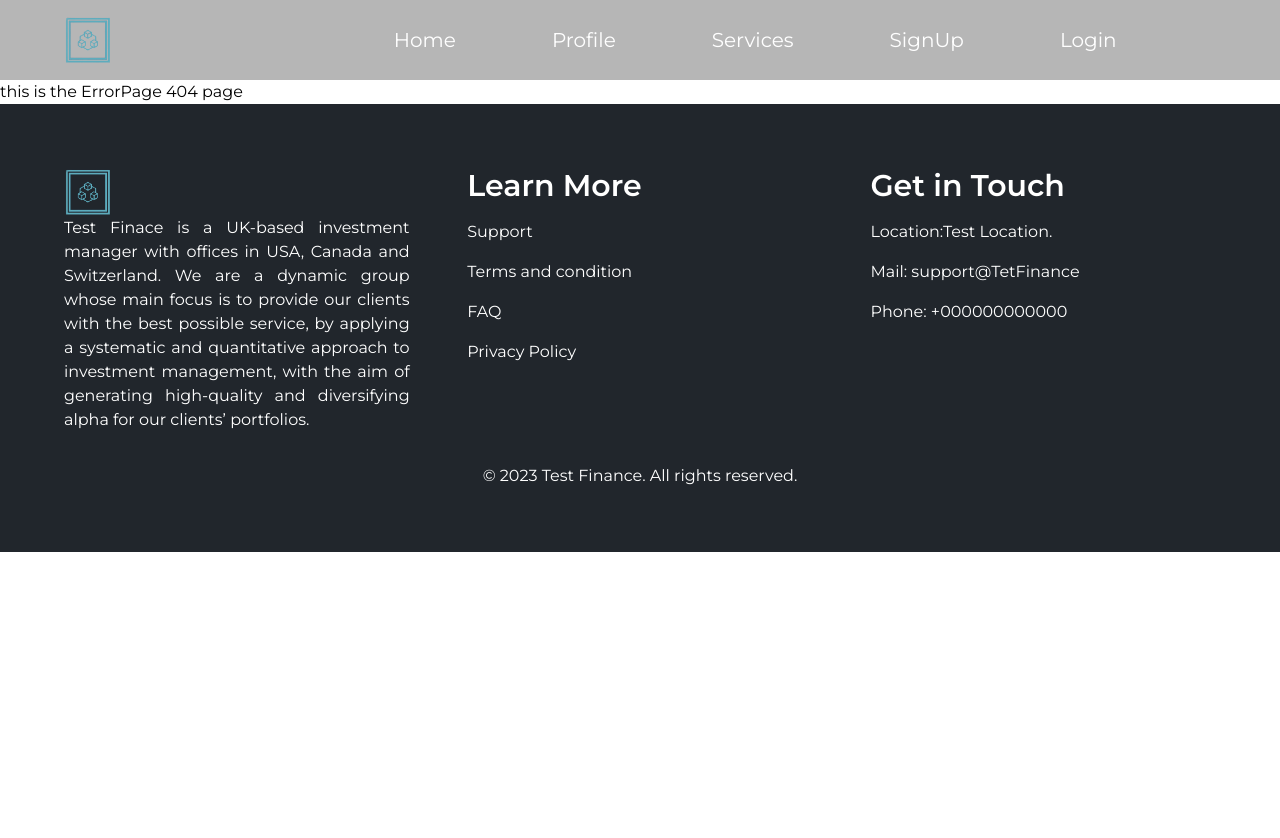
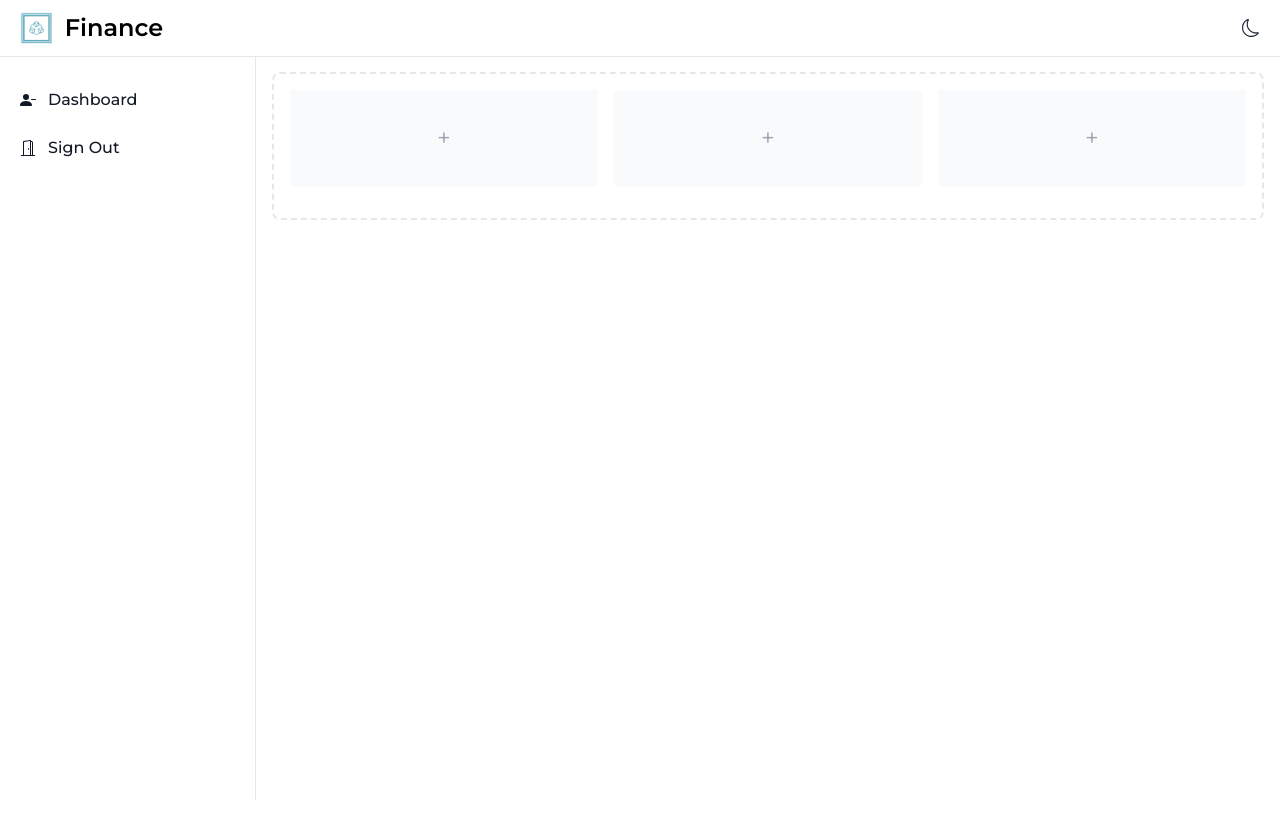
Before and after one commit to Verifieddanny/TestFinance, a React (Vite) app: page /dashboard in a window 1280 px wide. Shown: the top 838 px of the page. After the commit the page ends 800 px from the top, so only its background shows below. Built offline with nearby package versions, Linux system fonts and the light colour scheme.

Commit message:
Dashboard in dashboard.jsx, updated navs and auth

```diff
--- a/index.html
+++ b/index.html
@@ -1,5 +1,5 @@
 <!DOCTYPE html>
-<html lang="en">
+<html lang="en" class="dark">
   <head>
     <meta charset="UTF-8" />
     <link rel="icon" type="image/svg+xml" href="/vite.svg" />
--- a/src/App.jsx
+++ b/src/App.jsx
@@ -1,4 +1,4 @@
-import { useState } from "react";
+import { useEffect, useState } from "react";
 import { BrowserRouter as Router, Routes, Route, Link } from "react-router-dom";
 import { About } from "./Pages/About";
 import { Home } from "./Pages/Home";
@@ -6,20 +6,47 @@ import { LoginPage } from "./Pages/Login";
 import { RegisterPage } from "./Pages/Register";
 import { ServicePage } from "./Pages/Services";
 import { ErrorPage } from "./Pages/ErrorPage";
+import { FooterComponent } from "./Pages/Footer";
+import { BsSun, BsMoon } from "react-icons/bs";
 
 import logo from "./assets/navbar/logo_at_nav_bar.png";
+import Dashborad from "./Pages/Dashborad";
 function App() {
+  const localS = localStorage.getItem("theme");
+  const [theme, setTheme] = useState(localS);
+  const [navOn, setNavOn] = useState(true);
+
+  useEffect(() => {
+    switch (theme) {
+      case null:
+        document.documentElement.classList.remove("dark");
+        localStorage.setItem("theme", "light");
+        break;
+      case "dark":
+        document.documentElement.classList.add("dark");
+        localStorage.setItem("theme", "dark");
+        break;
+      case "light":
+        document.documentElement.classList.remove("dark");
+        localStorage.setItem("theme", "light");
+        break;
+      default:
+        break;
+    }
+  }, [theme]);
+
   const [open, setOpen] = useState(false);
   return (
     <>
       <Router>
+        {navOn && (
           <nav className="nav">
             <img src={logo} className="logo" />
             <div
               className={`InnerNav ${
                 open
                   ? "top-0 opacity-100"
-                : "top-[-1000%] md:opacity-100 opacity-0"
+                  : "top-[-1000%] md:opacity-100 pointer-events-none md:pointer-events-auto opacity-0"
               }`}
               onClick={() => setOpen(!open)}
             >
@@ -38,19 +65,49 @@ function App() {
               <Link className="NavLinks" to="/login">
                 Login
               </Link>
+              <button
+                type="button"
+                onClick={() => {
+                  setTheme((prev) => {
+                    if (prev === "dark") {
+                      return "light";
+                    } else {
+                      return "dark";
+                    }
+                  });
+                }}
+                className="flex NavLinks  "
+              >
+                {theme === "dark" ? <BsSun /> : <BsMoon />}
+              </button>
             </div>
             <button className="menu" onClick={() => setOpen(!open)}>
               {open ? "Close" : "Menu"}
             </button>
           </nav>
+        )}
         <Routes>
-          <Route path="/" element={<Home />} />
+          <Route path="/" element={<Home setNavon={setNavOn} />} />
           <Route path="/profile" element={<About />} />
           <Route path="/services" element={<ServicePage />} />
-          <Route path="/signup" element={<RegisterPage />} />
-          <Route path="/login" element={<LoginPage />} />
+          <Route
+            path="/signup"
+            element={<RegisterPage setNavon={setNavOn} />}
+          />
+          <Route path="/login" element={<LoginPage setNavon={setNavOn} />} />
+          <Route
+            path="/dashboard"
+            element={
+              <Dashborad
+                theme={theme}
+                setNavon={setNavOn}
+                setTheme={setTheme}
+              />
+            }
+          />
           <Route path="/*" element={<ErrorPage />} />
         </Routes>
+        {navOn && <FooterComponent />}
       </Router>
     </>
   );
--- /dev/null
+++ b/src/Pages/Dashborad.jsx
@@ -0,0 +1,127 @@
+import React, { useEffect, useState } from "react";
+import { Link } from "react-router-dom";
+import logo from "../assets/navbar/logo_at_nav_bar.png";
+import {
+  BsDoorOpen,
+  BsFillPersonDashFill,
+  BsMoon,
+  BsSun,
+} from "react-icons/bs";
+
+const Dashborad = ({ theme, setNavon, setTheme }) => {
+  const [isClosed, setIsClosed] = useState(true);
+
+  useEffect(() => {
+    setNavon(false);
+  }, []);
+
+  return (
+    <>
+      <div>
+        <nav className="fixed top-0 z-50 w-full bg-white border-b border-gray-200 dark:bg-gray-800 dark:border-gray-700">
+          <div className="px-3 py-3 lg:px-5 lg:pl-3">
+            <div className="flex items-center justify-between">
+              <div className="flex items-center justify-start">
+                <button
+                  onClick={() => {
+                    setIsClosed(!isClosed);
+                  }}
+                  type="button"
+                  className="inline-flex items-center p-2 text-sm text-gray-500 rounded-lg sm:hidden hover:bg-gray-100 focus:outline-none focus:ring-2 focus:ring-gray-200 dark:text-gray-400 dark:hover:bg-gray-700 dark:focus:ring-gray-600"
+                >
+                  <svg
+                    className="w-6 h-6"
+                    fill="currentColor"
+                    viewBox="0 0 20 20"
+                    xmlns="http://www.w3.org/2000/svg"
+                  >
+                    <path
+                      clipRule="evenodd"
+                      fillRule="evenodd"
+                      d="M2 4.75A.75.75 0 012.75 4h14.5a.75.75 0 010 1.5H2.75A.75.75 0 012 4.75zm0 10.5a.75.75 0 01.75-.75h7.5a.75.75 0 010 1.5h-7.5a.75.75 0 01-.75-.75zM2 10a.75.75 0 01.75-.75h14.5a.75.75 0 010 1.5H2.75A.75.75 0 012 10z"
+                    ></path>
+                  </svg>
+                </button>
+                <Link to="/" className="flex ml-2 md:mr-24">
+                  <img src={logo} className="h-8 mr-3" alt="FlowBite Logo" />
+                  <span className="self-center text-xl font-semibold sm:text-2xl whitespace-nowrap dark:text-white">
+                    Finance
+                  </span>
+                </Link>
+              </div>
+              <div className="flex items-center">
+                <div className="flex items-center ml-3">
+                  <div>
+                    <button
+                      type="button"
+                      onClick={() => {
+                        setTheme((prev) => {
+                          if (prev === "dark") {
+                            return "light";
+                          } else {
+                            return "dark";
+                          }
+                        });
+                      }}
+                      className="flex dark:text-white text-lg text-gray-800 "
+                      aria-expanded="false"
+                    >
+                      {theme === "dark" ? <BsSun /> : <BsMoon />}
+                    </button>
+                  </div>
+                </div>
+              </div>
+            </div>
+          </div>
+        </nav>
+
+        <aside
+          className={`fixed top-0 left-0 z-40 w-64 h-screen pt-20 transition-transform  ${
+            isClosed && "-translate-x-full"
+          } bg-white border-r border-gray-200 sm:translate-x-0 dark:bg-gray-800 dark:border-gray-700`}
+        >
+          <div className="h-full px-3 pb-4 overflow-y-auto bg-white dark:bg-gray-800">
+            <ul className="space-y-2 font-medium">
+              <li>
+                <button className="flex items-center p-2 text-gray-900 rounded-lg dark:text-white hover:bg-gray-100 dark:hover:bg-gray-700">
+                  <div>
+                    <BsFillPersonDashFill />
+                  </div>
+                  <span className="ml-3">Dashboard</span>
+                </button>
+              </li>
+              <li>
+                <button className="flex items-center p-2 text-gray-900 rounded-lg dark:text-white hover:bg-gray-100 dark:hover:bg-gray-700">
+                  <div>
+                    <BsDoorOpen />
+                  </div>
+                  <span className="flex-1 ml-3 whitespace-nowrap">
+                    Sign Out
+                  </span>
+                </button>
+              </li>
+            </ul>
+          </div>
+        </aside>
+
+        <div className="p-4 sm:ml-64 min-h-screen ">
+          <div className="p-4 border-2 border-gray-200 border-dashed rounded-lg dark:border-gray-700 mt-14">
+            <div className="grid grid-cols-3 gap-4 mb-4">
+              <div className="flex items-center justify-center h-24 rounded bg-gray-50 dark:bg-gray-800">
+                <p className="text-2xl text-gray-400 dark:text-gray-500">+</p>
+              </div>
+              <div className="flex items-center justify-center h-24 rounded bg-gray-50 dark:bg-gray-800">
+                <p className="text-2xl text-gray-400 dark:text-gray-500">+</p>
+              </div>
+              <div className="flex items-center justify-center h-24 rounded bg-gray-50 dark:bg-gray-800">
+                <p className="text-2xl text-gray-400 dark:text-gray-500">+</p>
+              </div>
+            </div>
+          </div>
+        </div>
+      </div>
+    </>
+  );
+};
+
+export default Dashborad;
--- a/src/Pages/Home.jsx
+++ b/src/Pages/Home.jsx
@@ -1,11 +1,15 @@
-import { React, useState } from "react";
+import { React, useEffect } from "react";
 import { TopSection } from "./HomePageSections/TopSection";
 import { SecScetion } from "./HomePageSections/SecSection";
 import { ThirdSection } from "./HomePageSections/ThirdSection";
 import { FourthSection } from "./HomePageSections/FourthSection";
 import { Testimony } from "./HomePageSections/Testimony";
 
-export const Home = () => {
+export const Home = ({ setNavon }) => {
+  useEffect(() => {
+    setNavon(true);
+  }, []);
+
   return (
     <>
       <TopSection />
--- a/src/Pages/Login.jsx
+++ b/src/Pages/Login.jsx
@@ -1,12 +1,20 @@
 import React from "react";
 import logo from "../assets/navbar/logo_at_nav_bar.png";
-import { useState } from "react";
+import { useState, useEffect } from "react";
 import { Link } from "react-router-dom";
+import { useNavigate } from "react-router-dom";
 
-export const LoginPage = () => {
+export const LoginPage = ({ setNavon }) => {
+  useEffect(() => {
+    setNavon(true);
+  }, []);
+
+  const navigate = useNavigate();
+
   const onSubmit = (e) => {
     e.preventDefault();
     console.log(user);
+    navigate("/dashboard");
   };
 
   const [user, setUser] = useState({
@@ -22,17 +30,17 @@ export const LoginPage = () => {
     <>
       <main className="">
         <section className="">
-          <div className="flex flex-col h-auto     items-center justify-center px-6 py-[5rem] mx-auto md:min-h-screen  bg-gray-800 dark:bg-white">
+          <div className="flex flex-col h-auto pt-[6rem] items-center justify-center px-6 py-[5rem] mx-auto md:min-h-screen  dark:bg-gray-800 bg-white">
             <a
               href="#"
-              className="flex items-center mb-6 text-2xl font-semibold dark:text-gray-800  text-white"
+              className="flex items-center mb-6 text-2xl font-semibold text-gray-800  dark:text-white"
             >
               <img className="w-8 h-8 mr-2" src={logo} alt="logo" />
               Finance
             </a>
-            <div className="w-full bg-white rounded-lg shadow dark:border md:mt-0 sm:max-w-md xl:p-0 dark:bg-gray-800 dark:border-gray-700">
+            <div className="w-full dark:bg-white rounded-lg shadow dark:border md:mt-0 sm:max-w-md xl:p-0 bg-gray-800 dark:border-gray-700">
               <div className="p-6 space-y-4 md:space-y-6 sm:p-8">
-                <h1 className="text-xl text-center font-bold leading-tight tracking-tight text-gray-900 md:text-2xl dark:text-white">
+                <h1 className="text-xl text-center font-bold leading-tight tracking-tight dark:text-gray-900 md:text-2xl text-white">
                   Welcome Back
                   <span className="block text-sm mt-1">
                     Sign in to continue
@@ -47,7 +55,7 @@ export const LoginPage = () => {
                   <div>
                     <label
                       htmlFor="email"
-                      className="block mb-2 text-sm font-medium text-gray-900 dark:text-white"
+                      className="block mb-2 text-sm font-medium dark:text-gray-900 text-white"
                     >
                       Your email
                     </label>
@@ -55,7 +63,7 @@ export const LoginPage = () => {
                       type="email"
                       name="email"
                       id="email"
-                      className="bg-gray-50 border border-gray-300 text-gray-900 sm:text-sm rounded-lg focus:ring-primary-600 focus:border-primary-600 block w-full p-2.5 dark:bg-gray-700 dark:border-gray-600 dark:placeholder-gray-400 dark:text-white dark:focus:ring-blue-500 dark:focus:border-blue-500"
+                      className="dark:bg-gray-50 border dark:border-gray-300 dark:text-gray-900 sm:text-sm rounded-lg focus:ring-primary-600 focus:border-primary-600 block w-full p-2.5 bg-gray-700 border-gray-600 dark:placeholder-gray-400 text-white dark:focus:ring-blue-500 dark:focus:border-blue-500"
                       placeholder="name@company.com"
                       required
                       onChange={(e) => {
@@ -75,7 +83,7 @@ export const LoginPage = () => {
                   <div>
                     <label
                       htmlFor="password"
-                      className="block mb-2 text-sm font-medium text-gray-900 dark:text-white"
+                      className="block mb-2 text-sm font-medium dark:text-gray-900 text-white"
                     >
                       Password
                     </label>
@@ -84,7 +92,7 @@ export const LoginPage = () => {
                       name="password"
                       id="password"
                       placeholder="••••••••"
-                      className="bg-gray-50 border border-gray-300 text-gray-900 sm:text-sm rounded-lg focus:ring-primary-600 focus:border-primary-600 block w-full p-2.5 dark:bg-gray-700 dark:border-gray-600 dark:placeholder-gray-400 dark:text-white dark:focus:ring-blue-500 dark:focus:border-blue-500"
+                      className="dark:bg-gray-50 border dark:border-gray-300 dark:text-gray-900 sm:text-sm rounded-lg focus:ring-primary-600 focus:border-primary-600 block w-full p-2.5 bg-gray-700 border-gray-600 dark:placeholder-gray-400 text-white dark:focus:ring-blue-500 dark:focus:border-blue-500"
                       required
                       onChange={(e) => {
                         setUser((prev) => {
@@ -111,7 +119,7 @@ export const LoginPage = () => {
                       <div className="ml-3 text-sm">
                         <label
                           htmlFor="remember"
-                          className="text-gray-500 dark:text-gray-300"
+                          className="dark:text-gray-500 text-gray-300"
                         >
                           Remember me
                         </label>
@@ -119,7 +127,7 @@ export const LoginPage = () => {
                     </div>
                     <Link
                       to="/"
-                      className="text-sm font-medium text-primary-600 hover:underline dark:text-primary-500"
+                      className="text-sm font-medium text-primary-600 hover:underline dark:text-gray-700 text-gray-300"
                     >
                       Forgot password?
                     </Link>
@@ -134,15 +142,15 @@ export const LoginPage = () => {
                       user.password.length < 6
                     }
                     type="submit"
-                    className="w-full disabled:bg-opacity-90 text-white bg-[#21262C]  focus:ring-4 focus:outline-none focus:ring-primary-300 font-medium rounded-lg text-sm px-5 py-2.5 text-center dark:bg-primary-600 dark:hover:bg-primary-700 dark:focus:ring-primary-800"
+                    className="w-full disabled:bg-opacity-80 dark:text-white text-gray-900 bg-white dark:bg-[#21262C] focus:ring-4 focus:outline-none focus:ring-primary-300 font-medium rounded-lg text-sm px-5 py-2.5 text-center  dark:hover:bg-primary-700 dark:focus:ring-primary-800"
                   >
                     Sign in
                   </button>
-                  <p className="text-sm font-light text-gray-500 dark:text-gray-400">
+                  <p className="text-sm font-medium dark:text-gray-600 text-gray-300">
                     Don’t have an account yet?
                     <Link
                       to="/signup"
-                      className="font-medium text-primary-600 hover:underline dark:text-primary-500"
+                      className="font-medium ml-2 dark:text-gray-600 hover:underline text-gray-300"
                     >
                       Sign up
                     </Link>
--- a/src/main.jsx
+++ b/src/main.jsx
@@ -2,11 +2,9 @@ import React from "react";
 import ReactDOM from "react-dom/client";
 import App from "./App.jsx";
 import "./index.css";
-import { FooterComponent } from "./Pages/Footer";
 
 ReactDOM.createRoot(document.getElementById("root")).render(
   <React.StrictMode>
     <App />
-    <FooterComponent />
   </React.StrictMode>
 );
--- a/tailwind.config.js
+++ b/tailwind.config.js
@@ -1,5 +1,6 @@
 /** @type {import('tailwindcss').Config} */
 export default {
+  darkMode: "class",
   content: ["./index.html", "./src/**/*.{js,ts,jsx,tsx}"],
   theme: {
     extend: {},
```
Also changed, not shown: src/Pages/Register.jsx (+30 -21 lines). Lines whose indentation alone changed are shown as unchanged.
